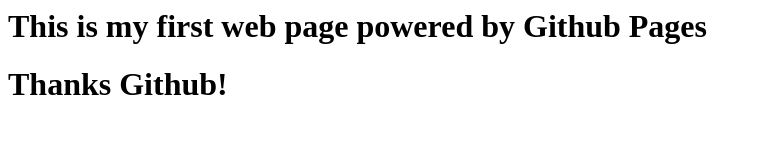
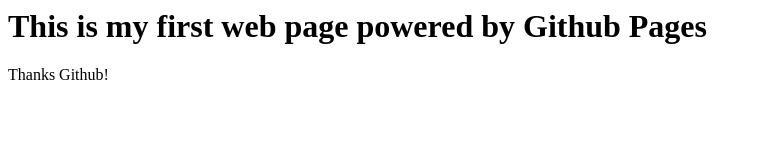
Before and after one commit to kobe528728/myFirstRepo, a plain HTML site: page index.html in a window 1280 px wide. Shown: the whole page, without its empty margins (0-761 px from the left). Drawn offline with Linux system fonts and the light colour scheme.

Commit message:
Update index.html

```diff
--- a/index.html
+++ b/index.html
@@ -1,5 +1,5 @@
 <html>
-<h1> This is my first web page powered by Github Pages <h1>
+<h1> This is my first web page powered by Github Pages </h1>
 
 Thanks Github!
 
```
